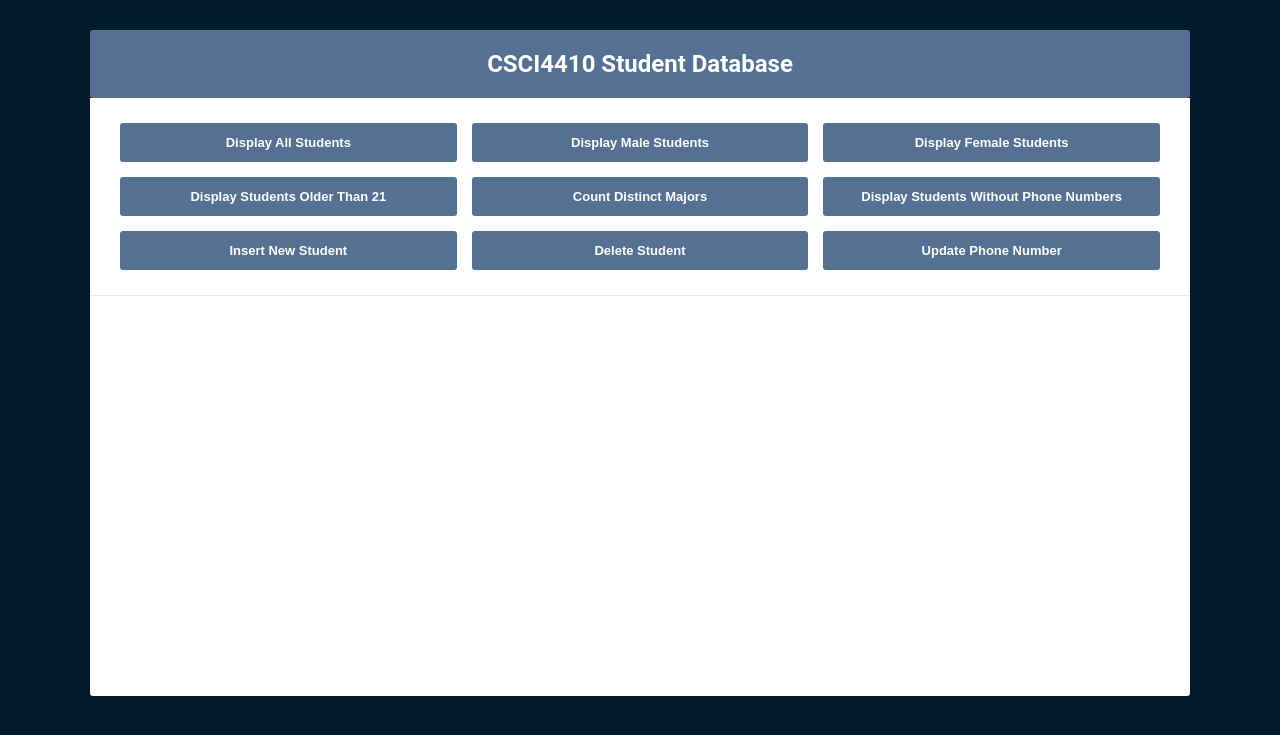
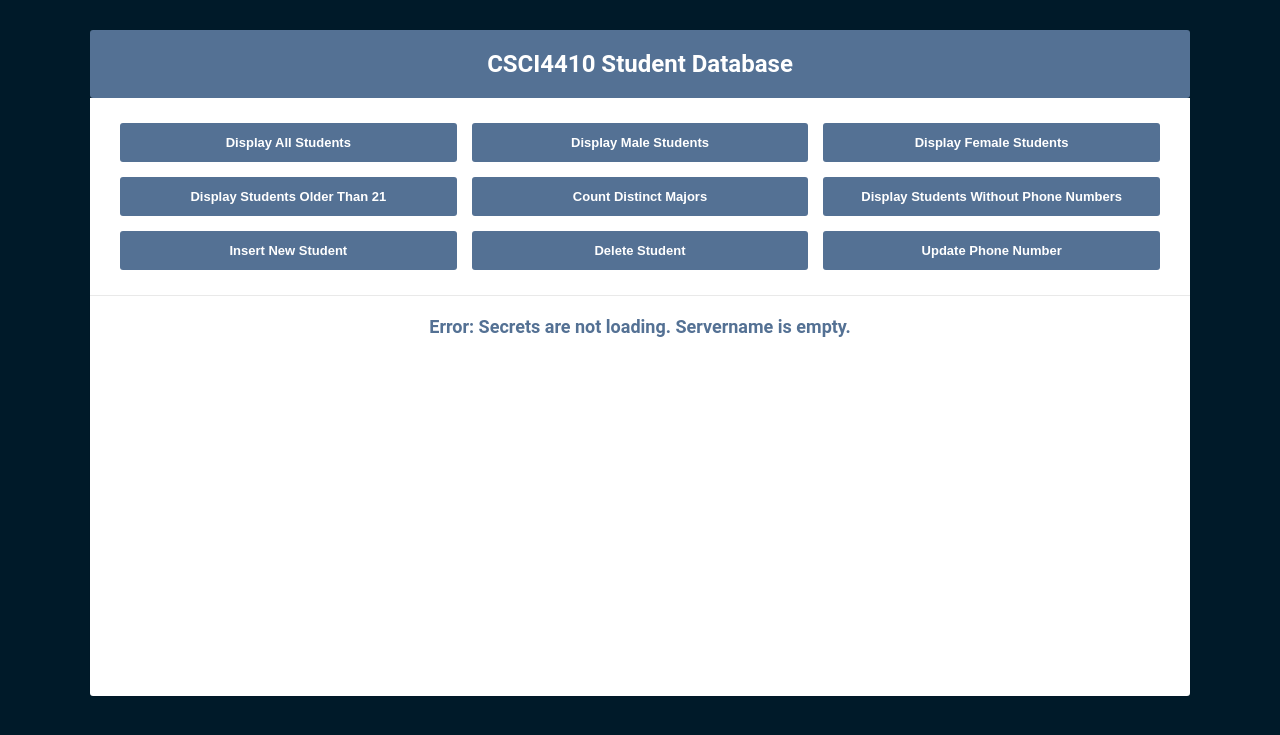
Before and after one commit to heatherjholt/PHP-Student-Database, a PHP site: page / in a window 1280 px wide. Shown: the top 735 px of the page. Run offline with PHP 8.4, Linux system fonts and the light colour scheme.

Commit message:
wasmer plz work

```diff
--- a/index.php
+++ b/index.php
@@ -26,18 +26,33 @@
 
 <div class="results-area">
         <?php
-        $servername = getenv('DB_HOST');
-        $username = getenv('DB_USERNAME');
-        $password = getenv('DB_PASSWORD');
-        $database = getenv('DB_NAME');
-        $port = getenv('DB_PORT');
+        // $servername = getenv('DB_HOST');
+        // $username = getenv('DB_USERNAME');
+        // $password = getenv('DB_PASSWORD');
+        // $database = getenv('DB_NAME');
+        // $port = getenv('DB_PORT');
+
+        // $conn = new mysqli($servername, $username, $password, $database, $port);
+
+        // if ($conn->connect_error) {
+        //     die("Connection failed: " . $conn->connect_error);
+        // }
+        $servername = $_SERVER['DB_HOST'] ?? getenv('DB_HOST');
+        $username = $_SERVER['DB_USERNAME'] ?? getenv('DB_USERNAME');
+        $password = $_SERVER['DB_PASSWORD'] ?? getenv('DB_PASSWORD');
+        $database = $_SERVER['DB_NAME'] ?? getenv('DB_NAME');
+
+        $port = (int)($_SERVER['DB_PORT'] ?? getenv('DB_PORT'));
+
+        if (empty($servername)) {
+            die("<h2>Error: Secrets are not loading. Servername is empty.</h2>");
+        }
 
         $conn = new mysqli($servername, $username, $password, $database, $port);
 
         if ($conn->connect_error) {
-            die("Connection failed: " . $conn->connect_error);
+            die("<h2>Connection failed: " . $conn->connect_error . "</h2>");
         }
-
         function displayTable($result) {
             if ($result && $result->num_rows > 0) {
                 echo "<table>";
```
